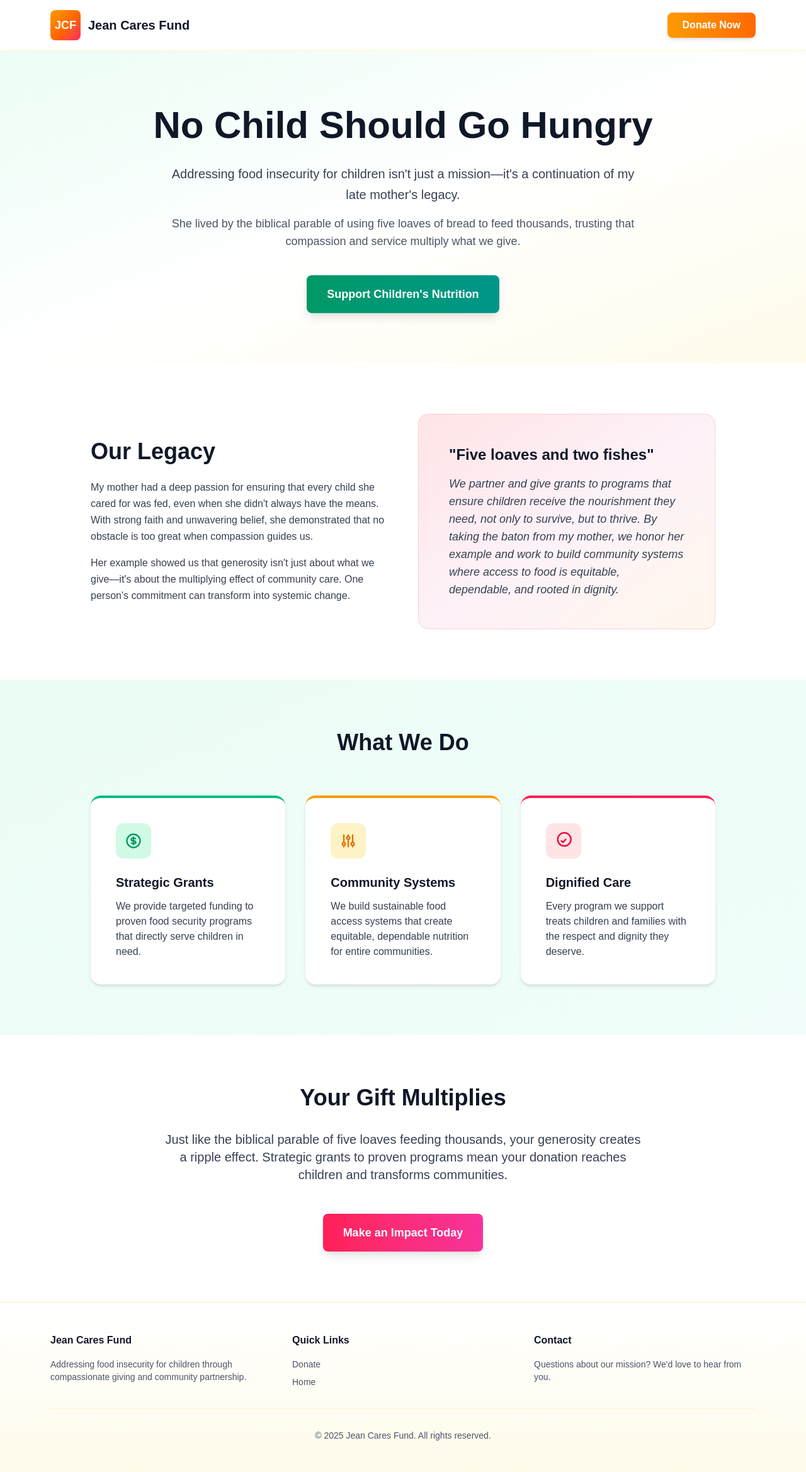
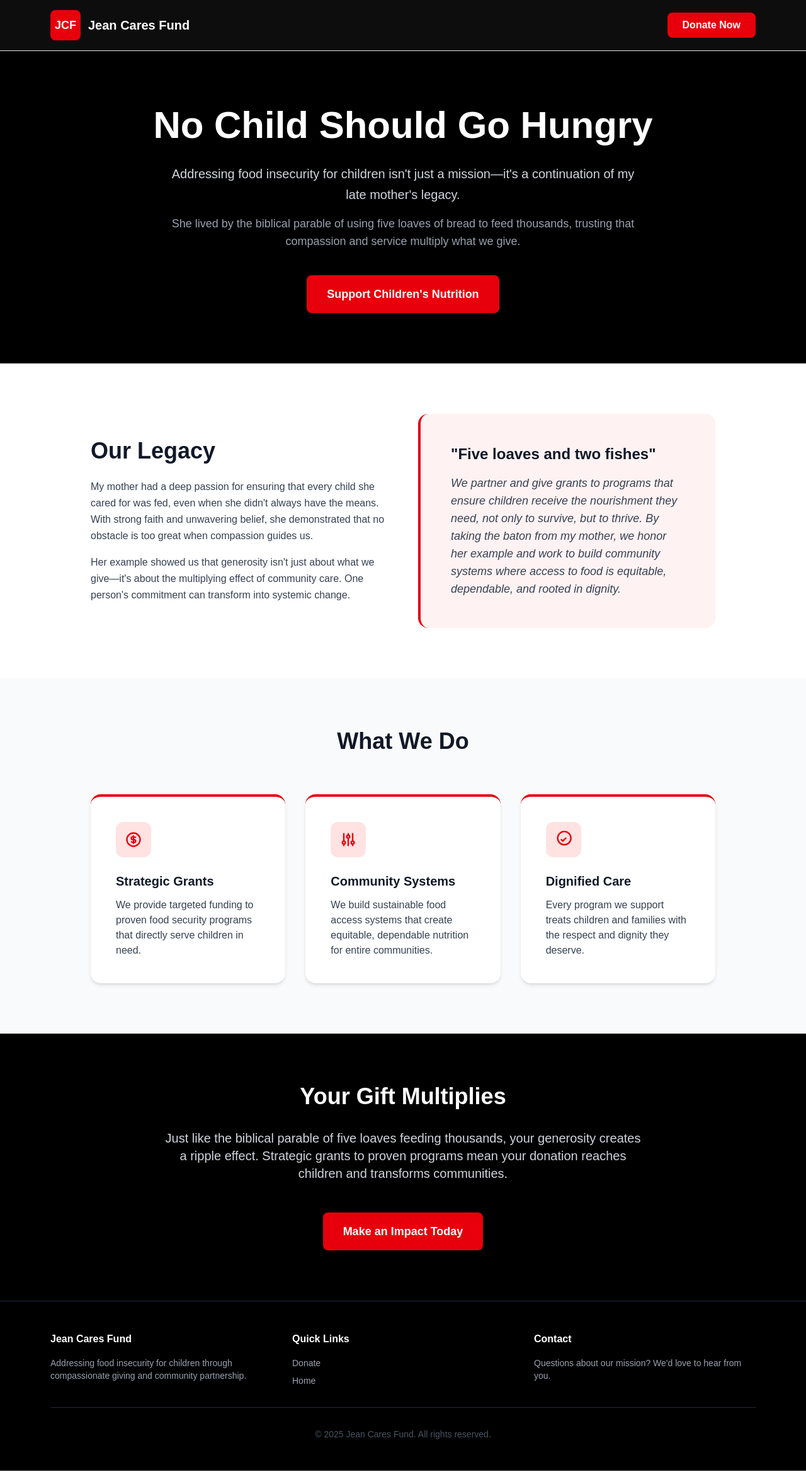
Before and after one commit to gdsakelaris/jeancf-website, a Next.js app: page / in a window 1280 px wide. Shown: the whole page at 63% size. Built offline with nearby package versions, Linux system fonts and the light colour scheme.

Commit message:
Some more design changes - black and red theme

```diff
--- a/app/page.tsx
+++ b/app/page.tsx
@@ -1,20 +1,19 @@
-import Image from "next/image";
 import Link from "next/link";
 
 export default function Home() {
   return (
     <div className="min-h-screen bg-white">
-      <nav className="border-b border-amber-100 bg-white/95 backdrop-blur-sm sticky top-0 z-50">
+      <nav className="border-b border-gray-200 bg-black/95 backdrop-blur-sm sticky top-0 z-50">
         <div className="max-w-6xl mx-auto px-4 py-4 flex items-center justify-between">
           <div className="flex items-center gap-3">
-            <div className="w-12 h-12 bg-gradient-to-br from-amber-500 via-orange-500 to-rose-500 rounded-lg flex items-center justify-center">
+            <div className="w-12 h-12 bg-red-600 rounded-lg flex items-center justify-center">
               <span className="text-white font-bold text-lg">JCF</span>
             </div>
-            <span className="text-xl font-bold text-gray-900">Jean Cares Fund</span>
+            <span className="text-xl font-bold text-white">Jean Cares Fund</span>
           </div>
           <Link
             href="/donate"
-            className="bg-gradient-to-r from-amber-500 to-orange-500 hover:from-amber-600 hover:to-orange-600 text-white px-6 py-2 rounded-lg font-semibold transition-all shadow-md hover:shadow-lg"
+            className="bg-red-600 hover:bg-red-700 text-white px-6 py-2 rounded-lg font-semibold transition-all shadow-md hover:shadow-lg"
           >
             Donate Now
           </Link>
@@ -23,20 +22,20 @@ export default function Home() {
 
       <main>
         {/* Hero Section */}
-        <section className="bg-gradient-to-br from-emerald-50 via-white to-amber-50 py-20">
+        <section className="bg-black py-20">
           <div className="max-w-4xl mx-auto px-4 text-center">
-            <h1 className="text-5xl md:text-6xl font-bold text-gray-900 mb-6 leading-tight">
+            <h1 className="text-5xl md:text-6xl font-bold text-white mb-6 leading-tight">
               No Child Should Go Hungry
             </h1>
-            <p className="text-xl text-gray-700 max-w-3xl mx-auto mb-4 leading-relaxed">
+            <p className="text-xl text-gray-300 max-w-3xl mx-auto mb-4 leading-relaxed">
               Addressing food insecurity for children isn't just a mission—it's a continuation of my late mother's legacy.
             </p>
-            <p className="text-lg text-gray-600 max-w-3xl mx-auto mb-10">
+            <p className="text-lg text-gray-400 max-w-3xl mx-auto mb-10">
               She lived by the biblical parable of using five loaves of bread to feed thousands, trusting that compassion and service multiply what we give.
             </p>
             <Link
               href="/donate"
-              className="inline-block bg-gradient-to-r from-emerald-600 to-teal-600 hover:from-emerald-700 hover:to-teal-700 text-white px-8 py-4 rounded-lg text-lg font-semibold transition-all shadow-lg hover:shadow-xl"
+              className="inline-block bg-red-600 hover:bg-red-700 text-white px-8 py-4 rounded-lg text-lg font-semibold transition-all shadow-lg hover:shadow-xl"
             >
               Support Children's Nutrition
             </Link>
@@ -58,7 +57,7 @@ export default function Home() {
                   </p>
                 </div>
               </div>
-              <div className="bg-gradient-to-br from-rose-100 via-pink-50 to-orange-50 rounded-2xl p-12 border border-rose-200">
+              <div className="bg-red-50 rounded-2xl p-12 border-l-4 border-red-600">
                 <p className="text-2xl font-bold text-gray-900 mb-4">
                   "Five loaves and two fishes"
                 </p>
@@ -71,13 +70,13 @@ export default function Home() {
         </section>
 
         {/* What We Do */}
-        <section className="py-20 bg-gradient-to-br from-emerald-50 to-teal-50">
+        <section className="py-20 bg-gray-50">
           <div className="max-w-5xl mx-auto px-4">
             <h2 className="text-4xl font-bold text-gray-900 mb-16 text-center">What We Do</h2>
             <div className="grid md:grid-cols-3 gap-8">
-              <div className="bg-white p-10 rounded-2xl shadow-md hover:shadow-xl transition-shadow border-t-4 border-emerald-500">
-                <div className="w-14 h-14 bg-emerald-100 rounded-xl flex items-center justify-center mb-6">
-                  <svg className="w-7 h-7 text-emerald-600" fill="none" stroke="currentColor" viewBox="0 0 24 24">
+              <div className="bg-white p-10 rounded-2xl shadow-md hover:shadow-xl transition-shadow border-t-4 border-red-600">
+                <div className="w-14 h-14 bg-red-100 rounded-xl flex items-center justify-center mb-6">
+                  <svg className="w-7 h-7 text-red-600" fill="none" stroke="currentColor" viewBox="0 0 24 24">
                     <path strokeLinecap="round" strokeLinejoin="round" strokeWidth={2} d="M12 8c-1.657 0-3 .895-3 2s1.343 2 3 2 3 .895 3 2-1.343 2-3 2m0-8c1.11 0 2.08.402 2.599 1M12 8V7m0 1v8m0 0v1m0-1c-1.11 0-2.08-.402-2.599-1M21 12a9 9 0 11-18 0 9 9 0 0118 0z" />
                   </svg>
                 </div>
@@ -87,9 +86,9 @@ export default function Home() {
                 </p>
               </div>
 
-              <div className="bg-white p-10 rounded-2xl shadow-md hover:shadow-xl transition-shadow border-t-4 border-amber-500">
-                <div className="w-14 h-14 bg-amber-100 rounded-xl flex items-center justify-center mb-6">
-                  <svg className="w-7 h-7 text-amber-600" fill="none" stroke="currentColor" viewBox="0 0 24 24">
+              <div className="bg-white p-10 rounded-2xl shadow-md hover:shadow-xl transition-shadow border-t-4 border-red-600">
+                <div className="w-14 h-14 bg-red-100 rounded-xl flex items-center justify-center mb-6">
+                  <svg className="w-7 h-7 text-red-600" fill="none" stroke="currentColor" viewBox="0 0 24 24">
                     <path strokeLinecap="round" strokeLinejoin="round" strokeWidth={2} d="M12 6V4m0 2a2 2 0 100 4m0-4a2 2 0 110 4m-6 8a2 2 0 100-4m0 4a2 2 0 110-4m0 4v2m0-6V4m6 6v10m6-2a2 2 0 100-4m0 4a2 2 0 110-4m0 4v2m0-6V4" />
                   </svg>
                 </div>
@@ -99,9 +98,9 @@ export default function Home() {
                 </p>
               </div>
 
-              <div className="bg-white p-10 rounded-2xl shadow-md hover:shadow-xl transition-shadow border-t-4 border-rose-500">
-                <div className="w-14 h-14 bg-rose-100 rounded-xl flex items-center justify-center mb-6">
-                  <svg className="w-7 h-7 text-rose-600" fill="none" stroke="currentColor" viewBox="0 0 24 24">
+              <div className="bg-white p-10 rounded-2xl shadow-md hover:shadow-xl transition-shadow border-t-4 border-red-600">
+                <div className="w-14 h-14 bg-red-100 rounded-xl flex items-center justify-center mb-6">
+                  <svg className="w-7 h-7 text-red-600" fill="none" stroke="currentColor" viewBox="0 0 24 24">
                     <path strokeLinecap="round" strokeLinejoin="round" strokeWidth={2} d="M9 12l2 2 4-4m7 0a9 9 0 11-18 0 9 9 0 0118 0z" />
                   </svg>
                 </div>
@@ -115,15 +114,15 @@ export default function Home() {
         </section>
 
         {/* Multiplying Impact Section */}
-        <section className="py-20 bg-white">
+        <section className="py-20 bg-black">
           <div className="max-w-4xl mx-auto px-4 text-center">
-            <h2 className="text-4xl font-bold text-gray-900 mb-8">Your Gift Multiplies</h2>
-            <p className="text-xl text-gray-700 mb-12 max-w-3xl mx-auto">
+            <h2 className="text-4xl font-bold text-white mb-8">Your Gift Multiplies</h2>
+            <p className="text-xl text-gray-300 mb-12 max-w-3xl mx-auto">
               Just like the biblical parable of five loaves feeding thousands, your generosity creates a ripple effect. Strategic grants to proven programs mean your donation reaches children and transforms communities.
             </p>
             <Link
               href="/donate"
-              className="inline-block bg-gradient-to-r from-rose-500 to-pink-500 hover:from-rose-600 hover:to-pink-600 text-white px-8 py-4 rounded-lg text-lg font-semibold transition-all shadow-lg hover:shadow-xl"
+              className="inline-block bg-red-600 hover:bg-red-700 text-white px-8 py-4 rounded-lg text-lg font-semibold transition-all shadow-lg hover:shadow-xl"
             >
               Make an Impact Today
             </Link>
@@ -131,30 +130,30 @@ export default function Home() {
         </section>
       </main>
 
-      <footer className="border-t border-amber-100 py-12 bg-gradient-to-b from-white to-amber-50">
+      <footer className="border-t border-gray-800 py-12 bg-black">
         <div className="max-w-6xl mx-auto px-4">
           <div className="grid md:grid-cols-3 gap-8 mb-8">
             <div>
-              <h4 className="font-bold text-gray-900 mb-4">Jean Cares Fund</h4>
-              <p className="text-gray-600 text-sm">
+              <h4 className="font-bold text-white mb-4">Jean Cares Fund</h4>
+              <p className="text-gray-400 text-sm">
                 Addressing food insecurity for children through compassionate giving and community partnership.
               </p>
             </div>
             <div>
-              <h4 className="font-bold text-gray-900 mb-4">Quick Links</h4>
+              <h4 className="font-bold text-white mb-4">Quick Links</h4>
               <ul className="space-y-2 text-sm">
-                <li><Link href="/donate" className="text-gray-600 hover:text-emerald-600">Donate</Link></li>
-                <li><Link href="/" className="text-gray-600 hover:text-emerald-600">Home</Link></li>
+                <li><Link href="/donate" className="text-gray-400 hover:text-red-600">Donate</Link></li>
+                <li><Link href="/" className="text-gray-400 hover:text-red-600">Home</Link></li>
               </ul>
             </div>
             <div>
-              <h4 className="font-bold text-gray-900 mb-4">Contact</h4>
-              <p className="text-gray-600 text-sm">
+              <h4 className="font-bold text-white mb-4">Contact</h4>
+              <p className="text-gray-400 text-sm">
                 Questions about our mission? We'd love to hear from you.
               </p>
             </div>
           </div>
-          <div className="border-t border-amber-100 pt-8 text-center text-gray-600 text-sm">
+          <div className="border-t border-gray-800 pt-8 text-center text-gray-600 text-sm">
             <p>&copy; {new Date().getFullYear()} Jean Cares Fund. All rights reserved.</p>
           </div>
         </div>
```
Also changed, not shown: app/donate/page.tsx (+11 -11 lines), app/success/page.tsx (+17 -17 lines).
